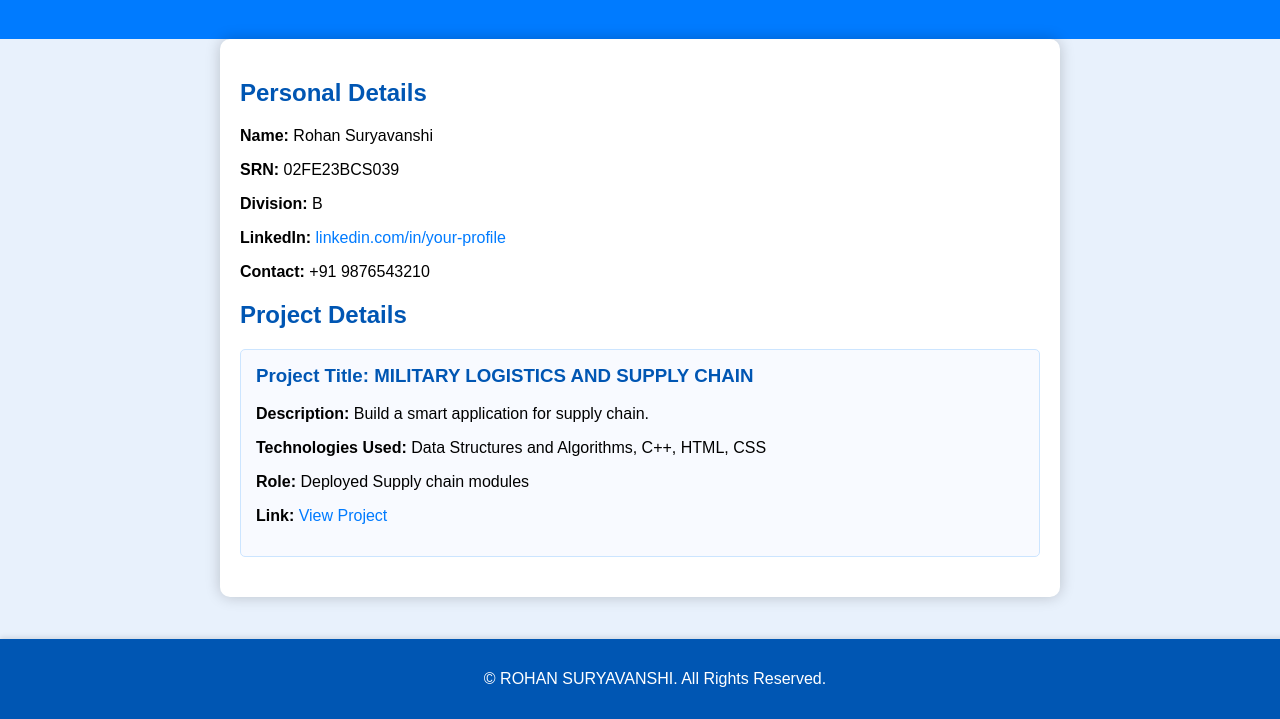
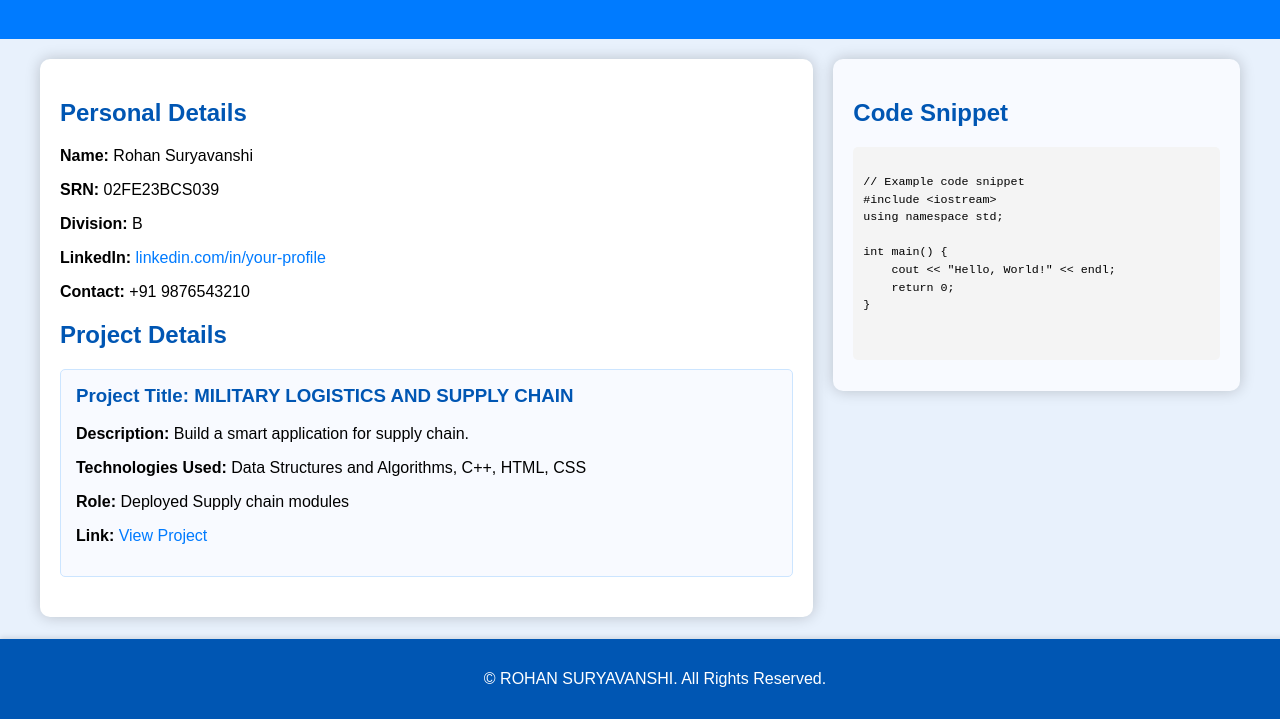
Before and after one commit to Rohan1377/Rohan.github.io, a plain HTML site: page index.html in a window 1280 px wide. Shown: the part 81-800 px from the top of the page. Drawn offline with Linux system fonts and the light colour scheme.

Commit message:
Update index.html

```diff
--- a/index.html
+++ b/index.html
@@ -17,13 +17,28 @@
             padding: 20px 10px;
             text-align: center;
         }
+        .main-content {
+            display: flex;
+            flex-wrap: wrap;
+            padding: 20px;
+            gap: 20px;
+            max-width: 1200px;
+            margin: auto;
+        }
         .container {
+            flex: 2;
+            background: white;
             padding: 20px;
-            max-width: 800px;
-            margin: auto;
-            background: white;
             box-shadow: 0 0 15px rgba(0, 0, 0, 0.2);
             border-radius: 10px;
+        }
+        .code-file {
+            flex: 1;
+            background: #f8faff;
+            padding: 20px;
+            box-shadow: 0 0 15px rgba(0, 0, 0, 0.2);
+            border-radius: 10px;
+            height: fit-content;
         }
         h1, h2, h3 {
             color: #0056b3;
@@ -55,6 +70,14 @@
         a:hover {
             text-decoration: underline;
         }
+        pre {
+            background-color: #f4f4f4;
+            padding: 10px;
+            border-radius: 5px;
+            overflow-x: auto;
+            font-size: 0.9em;
+            line-height: 1.5;
+        }
     </style>
 </head>
 <body>
@@ -63,6 +86,7 @@
     <h1>Project Portfolio</h1>
 </header>
 
+<div class="main-content">
     <div class="container">
         <section id="personal-details">
             <h2>Personal Details</h2>
@@ -76,7 +100,6 @@
         <section id="projects">
             <h2>Project Details</h2>
 
-        <!-- Repeat this block for each project -->
             <div class="project">
                 <h3>Project Title: MILITARY LOGISTICS AND SUPPLY CHAIN</h3>
                 <p><strong>Description:</strong> Build a smart application for supply chain.</p>
@@ -84,8 +107,24 @@
                 <p><strong>Role:</strong> Deployed Supply chain modules</p>
                 <p><strong>Link:</strong> <a href="[Project 1 Link]" target="_blank">View Project</a></p>
             </div>
+        </section>
+    </div>
 
-    </section>
+    <div class="code-file">
+        <h2>Code Snippet</h2>
+        <pre>
+<code>
+// Example code snippet
+#include &lt;iostream&gt;
+using namespace std;
+
+int main() {
+    cout << "Hello, World!" << endl;
+    return 0;
+}
+        </code>
+        </pre>
+    </div>
 </div>
 
 <footer class="footer">
```
Lines whose indentation alone changed are shown as unchanged.
